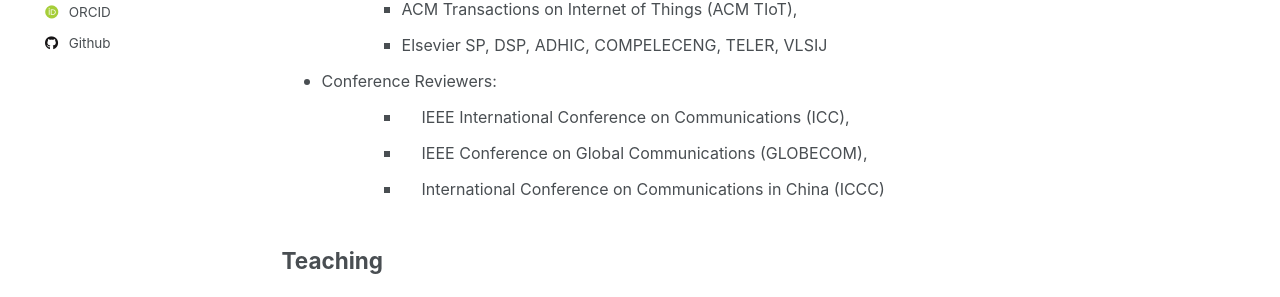
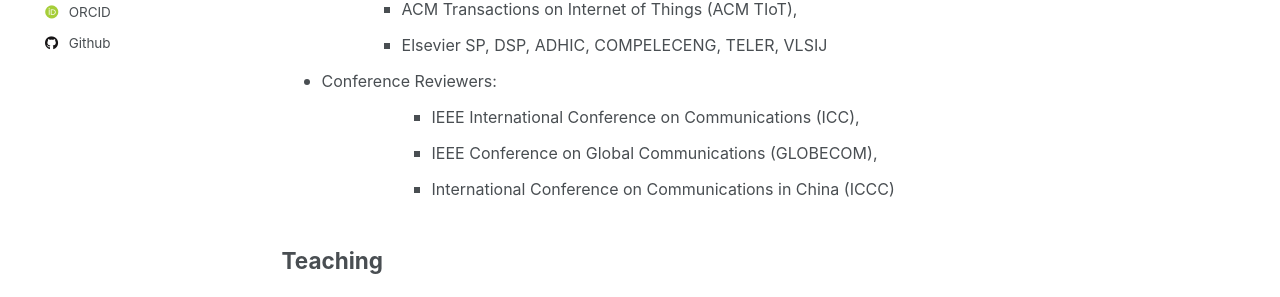
Before and after one commit to yuyangdu01/yuyangdu01.github.io, a Jekyll site: the page built from _pages/cv.md, in a window 1280 px wide. Shown: the part 489-786 px from the top of the page. Built offline with Jekyll 4.4.1, drawn with Linux system fonts in a browser that asks for light colours; some web fonts are replaced.

Commit message:
Update cv.md

```diff
--- a/_pages/cv.md
+++ b/_pages/cv.md
@@ -25,11 +25,11 @@ Reviewer
       </ul>
     </ul>
   <li><font size=3>Conference Reviewers:</font></li>
-    <ul>
-      <ul>
-        <li style="padding-left: 20px;"><font size=3>IEEE International Conference on Communications (ICC),</font></li>
-        <li style="padding-left: 20px;"><font size=3>IEEE Conference on Global Communications (GLOBECOM),</font></li>
-        <li style="padding-left: 20px;"><font size=3>International Conference on Communications in China (ICCC)</font></li>
+    <ul style="margin-left: 10px;">
+      <ul style="margin-left: 20px;">
+        <li><font size=3>IEEE International Conference on Communications (ICC),</font></li>
+        <li><font size=3>IEEE Conference on Global Communications (GLOBECOM),</font></li>
+        <li><font size=3>International Conference on Communications in China (ICCC)</font></li>
       </ul>
     </ul>
 </ul>
```
